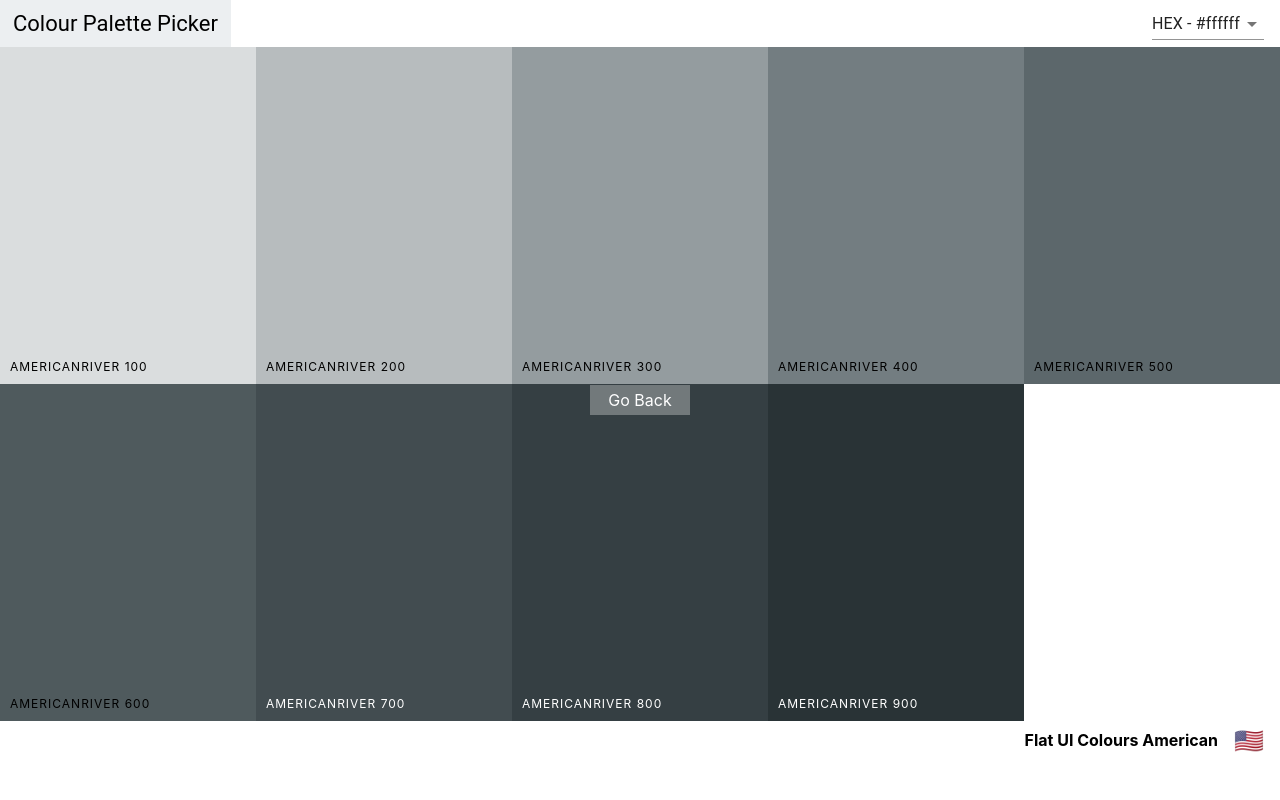
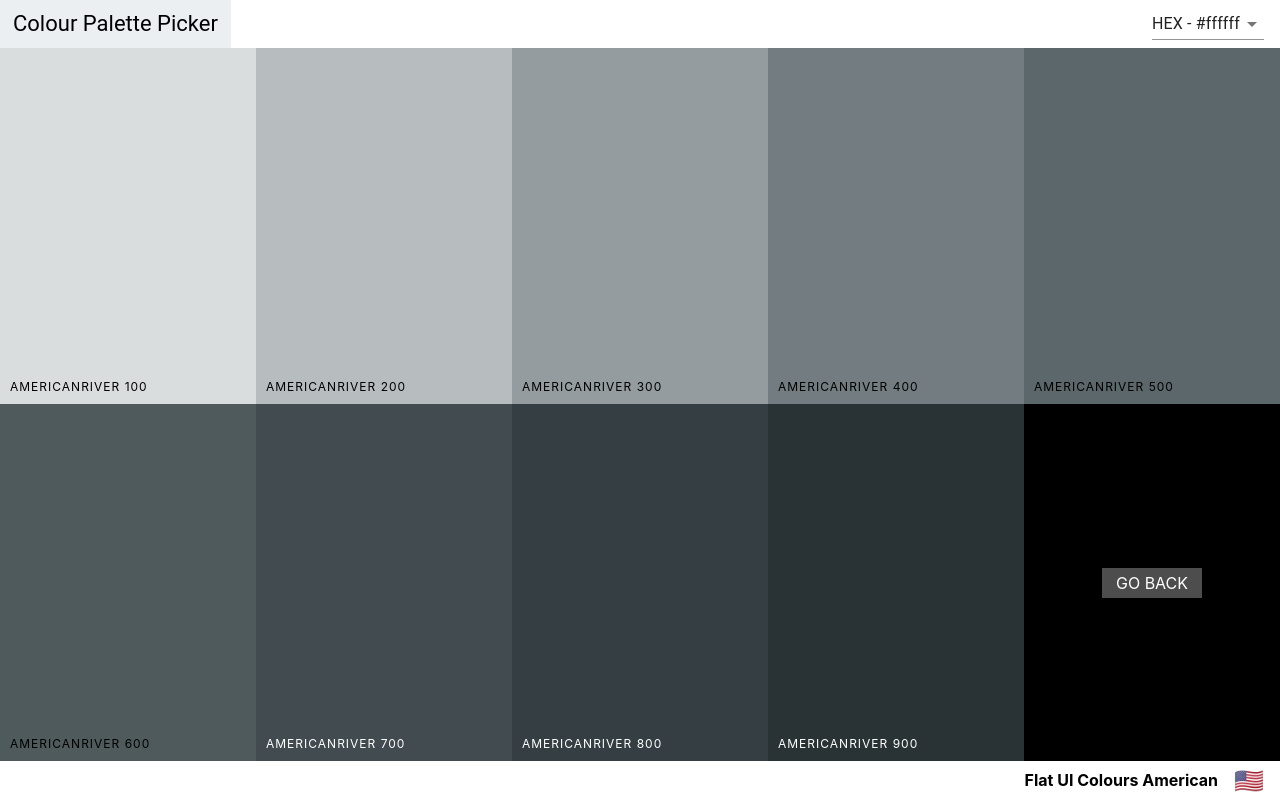
Before and after one commit to JoshuaKaluski/colour-palette-picker, a React (Create React App) app: page /palette/flat-ui-colours-american/americanriver in a window 1280 px wide. Built offline with nearby package versions, Linux system fonts and the light colour scheme.

Commit message:
Refactored Palette and SingleColourPalette styles.

```diff
--- a/src/Palette.css
+++ b/src/Palette.css
@@ -1,9 +1,9 @@
-.Palette {
+/*.Palette {
     height: 95vh;
     width: 100%;
     display: flex;
     flex-direction: column;
-}
+}*/
 
 .Palette-colours {
     height: 90%;
--- a/src/Palette.js
+++ b/src/Palette.js
@@ -2,7 +2,20 @@
 import ColourBox from './ColourBox';
 import Navbar from './Navbar'
 import PaletteFooter from './PaletteFooter';
+import {withStyles} from "@material-ui/styles";
 import './Palette.css';
+
+const styles = {
+  Palette: {
+    height: "95vh",
+    width: "100%",
+    display: "flex",
+    flexDirection: "column",
+  },
+  colours: {
+    height: "90%"
+  }
+};
 
 class Palette extends Component {
   constructor(props) {
@@ -19,6 +32,7 @@
   }
   render() {
     //Object destructuring of props and state
+    const {classes} = this.props;
     const {colours, paletteName, emoji, id} = this.props.palette;
     const {level, format} = this.state;
 
@@ -34,7 +48,7 @@
     ));
 
     return (
-      <div className="Palette">
+      <div className={classes.Palette}>
         {/*Navbar to change colour levels and format*/}
         <Navbar
           level={level}
@@ -42,7 +56,7 @@
           handleChange={this.changeColourFormat}
           showingAllColours
         />
-        <div className="Palette-colours">
+        <div className={classes.colours}>
           {/*Colour boxes*/}
           {colourBoxes}
         </div>
@@ -52,4 +66,4 @@
   }
 }
 
-export default Palette;
+export default withStyles(styles)(Palette);
--- a/src/SingleColourPalette.js
+++ b/src/SingleColourPalette.js
@@ -3,6 +3,49 @@
 import ColourBox from './ColourBox';
 import Navbar from "./Navbar";
 import PaletteFooter from './PaletteFooter';
+import {withStyles} from "@material-ui/styles";
+
+const styles = {
+  Palette: {
+    height: "100vh",
+    width: "100%",
+    display: "flex",
+    flexDirection: "column",
+  },
+  colours: {
+    height: "90%"
+  },
+  goBack: {
+    width: "20%",
+    height: "50%",
+    display: "inline-block",
+    position: "relative",
+    cursor: "pointer",
+    margin: "0 auto -3.5px",
+    textTransform: "uppercase",
+    opacity: 1,
+    backgroundColor: "black",
+    "& a": {
+      width: "100px",
+      height: "30px",
+      position: "absolute",
+      display: "inline-block",
+      top: "50%",
+      left: "50%",
+      marginLeft: "-50px",
+      marginTop: "-15px",
+      textAlign: "center",
+      outline: "none",
+      backgroundColor: "rgba(255, 255, 255, 0.3)",
+      fontSize: "1rem",
+      lineHeight: "30px",
+      color: "white",
+      border: "none",
+      cursor: "pointer",
+      textDecoration: "none",
+    }
+  }
+};
 
 class SingleColourPalette extends Component {
   constructor(props) {
@@ -38,6 +81,7 @@
   render() {
     //Object destructuring of state and props
     const {format} = this.state;
+    const {classes} = this.props;
     const {paletteName, emoji, id} = this.props.palette;
 
     //Method to generate colour boxes
@@ -51,15 +95,15 @@
     ));
 
     return (
-      <div className="SingleColourPalette Palette">
+      <div className={classes.Palette}>
         <Navbar
           handleChange={this.changeColourFormat}
           showingAllColours={false}
         />
-        <div className="Palette-colours">
+        <div className={classes.colours}>
           {colourBoxes}
-          <div className="go-back ColourBox">
-            <Link className="back-button" to={`/palette/${id}`}>Go Back</Link>
+          <div className={classes.goBack}>
+            <Link to={`/palette/${id}`}>Go Back</Link>
           </div>
         </div>
         <PaletteFooter paletteName={paletteName} emoji={emoji}/>
@@ -68,4 +112,4 @@
   }
 }
 
-export default SingleColourPalette;
+export default withStyles(styles)(SingleColourPalette);
```
